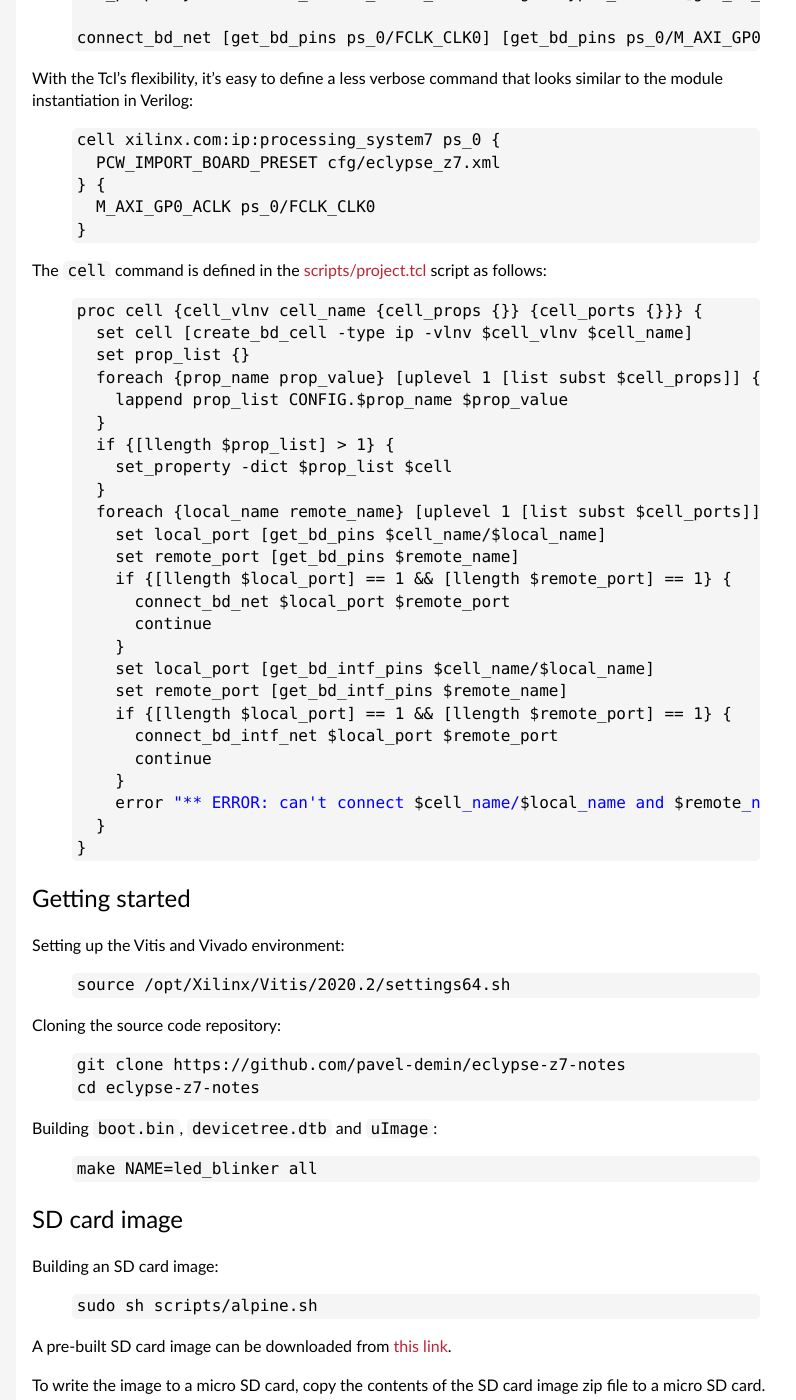
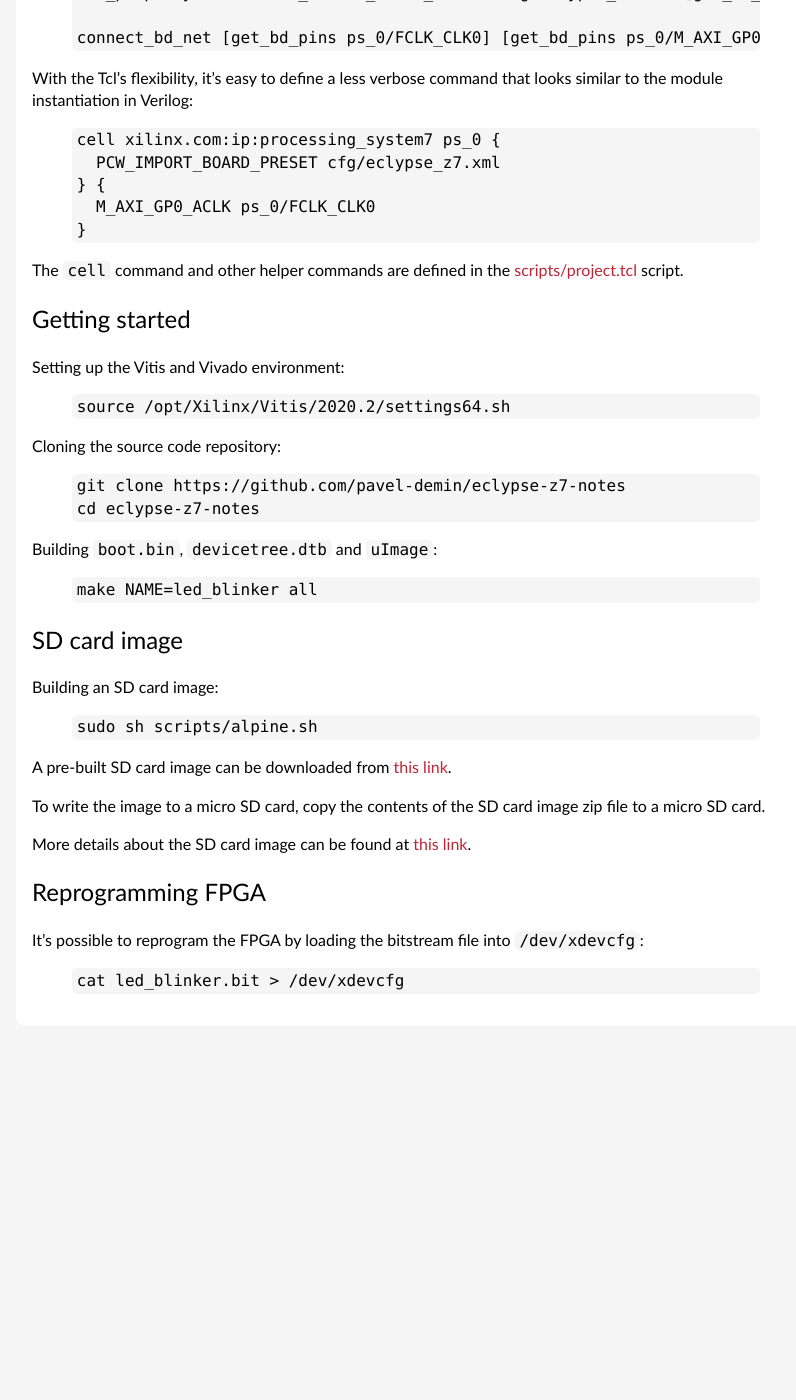
Before and after one commit to pavel-demin/eclypse-z7-notes, a Jekyll site: the page built from led-blinker.md, in a window 1280 px wide and 1400 px high, scrolled down 1395 px. Shown: the whole window, without its empty margins (224-1020 px from the left). Built offline with Jekyll 4.4.1, drawn with Linux system fonts in a browser that asks for light colours; after the commit the page ends 2477 px from its top, so only the background shows below that.

Commit message:
update information about project.tcl

```diff
--- a/led-blinker.md
+++ b/led-blinker.md
@@ -79,34 +79,7 @@ cell xilinx.com:ip:processing_system7 ps_0 {
 }
 {% endhighlight %}
 
-The `cell` command is defined in the [scripts/project.tcl](https://github.com/pavel-demin/eclypse-z7-notes/blob/master/scripts/project.tcl) script as follows:
-{% highlight Tcl %}
-proc cell {cell_vlnv cell_name {cell_props {}} {cell_ports {}}} {
-  set cell [create_bd_cell -type ip -vlnv $cell_vlnv $cell_name]
-  set prop_list {}
-  foreach {prop_name prop_value} [uplevel 1 [list subst $cell_props]] {
-    lappend prop_list CONFIG.$prop_name $prop_value
-  }
-  if {[llength $prop_list] > 1} {
-    set_property -dict $prop_list $cell
-  }
-  foreach {local_name remote_name} [uplevel 1 [list subst $cell_ports]] {
-    set local_port [get_bd_pins $cell_name/$local_name]
-    set remote_port [get_bd_pins $remote_name]
-    if {[llength $local_port] == 1 && [llength $remote_port] == 1} {
-      connect_bd_net $local_port $remote_port
-      continue
-    }
-    set local_port [get_bd_intf_pins $cell_name/$local_name]
-    set remote_port [get_bd_intf_pins $remote_name]
-    if {[llength $local_port] == 1 && [llength $remote_port] == 1} {
-      connect_bd_intf_net $local_port $remote_port
-      continue
-    }
-    error "** ERROR: can't connect $cell_name/$local_name and $remote_name"
-  }
-}
-{% endhighlight %}
+The `cell` command and other helper commands are defined in the [scripts/project.tcl](https://github.com/pavel-demin/eclypse-z7-notes/blob/master/scripts/project.tcl) script.
 
 Getting started
 -----
```
